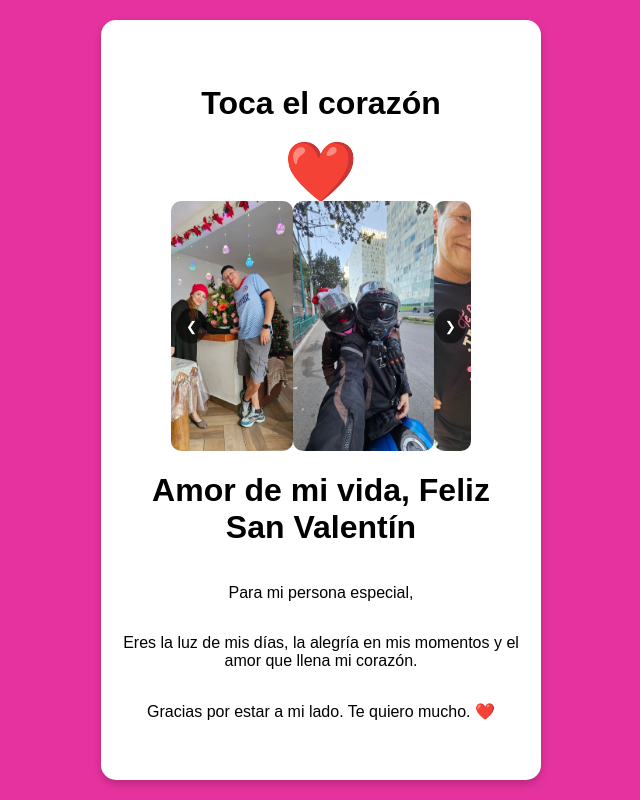
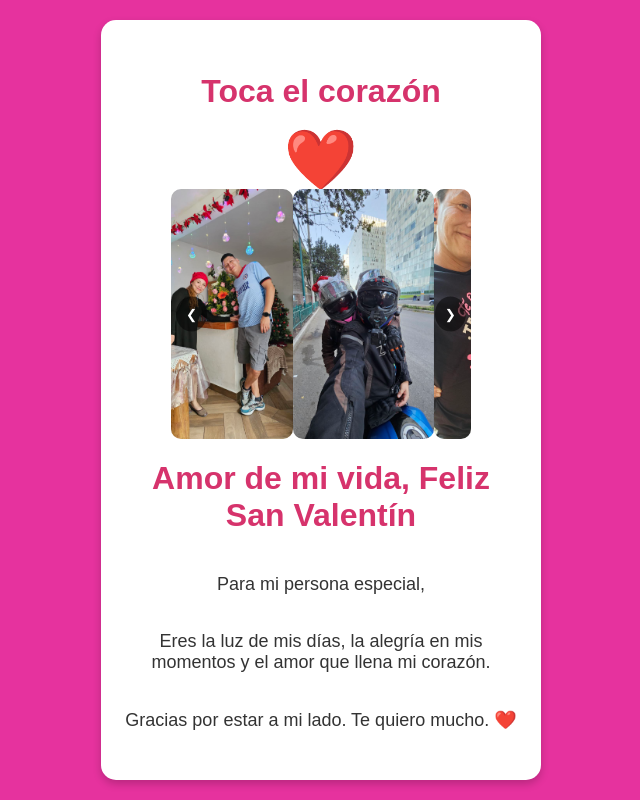
Before and after one commit to cosmar1143/SanValentin, a plain HTML site: page index.html in a window 1280 px wide. Shown: the whole page, without its empty margins (319-959 px from the left). Drawn offline with Linux system fonts and the light colour scheme.

Commit message:
Add files via upload

```diff
--- a/index.html
+++ b/index.html
@@ -15,6 +15,13 @@
         margin: 0;
         overflow: hidden; /* Evita que el contenido se desborde */
     }
+    h1 {
+            color: #d6336c;
+        }
+    p {
+            color: #333;
+            font-size: 18px;
+        }
 
     .card {
         background: white;
```
